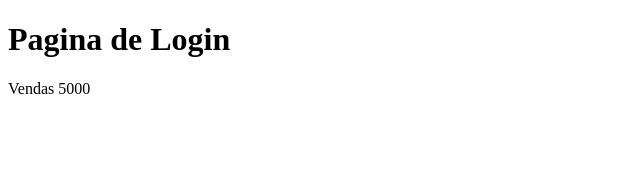
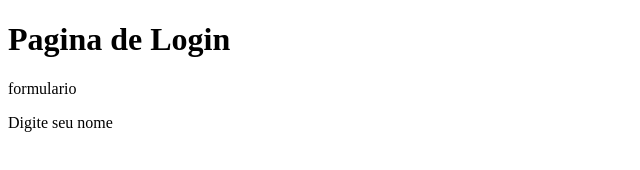
Before and after one commit to Brenno-Tissi/testAula-certo, a plain HTML site: page login.html in a window 1280 px wide. Shown: the whole page, without its empty margins (0-640 px from the left). Drawn offline with Linux system fonts and the light colour scheme.

Commit message:
Criada o formulario

```diff
--- a/login.html
+++ b/login.html
@@ -7,6 +7,7 @@
 </head>
 <body>
     <h1>Pagina de Login</h1>
-    <p>Vendas 5000</p>
+    <p>formulario</p>
+    <p>Digite seu nome</p>
 </body>
 </html>
```
